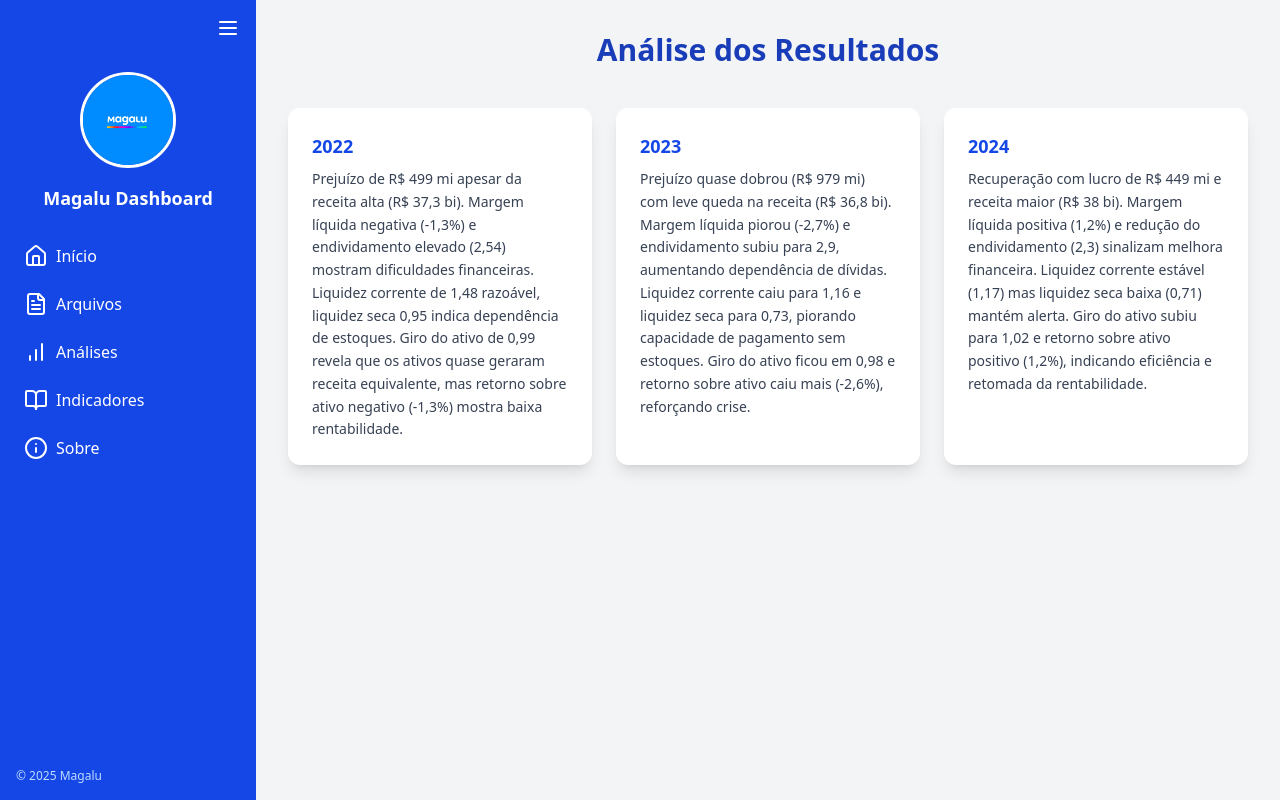
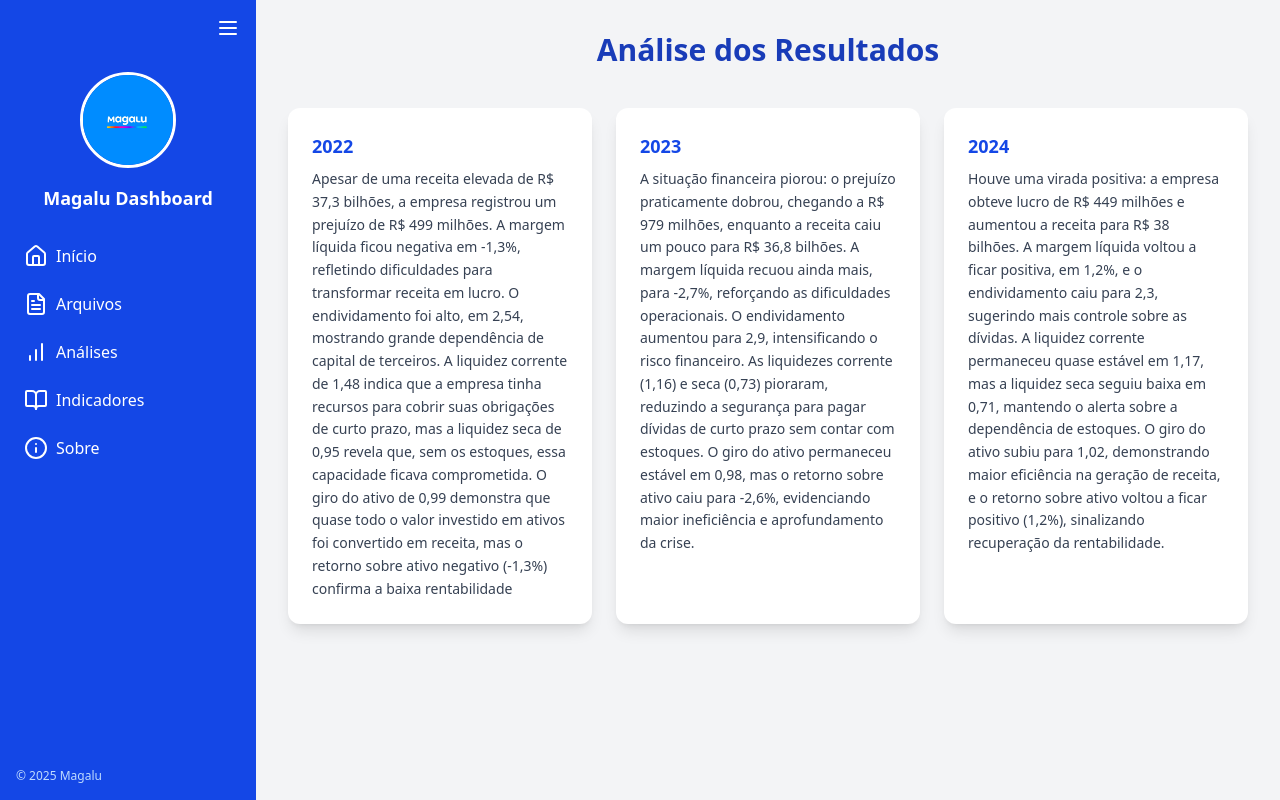
Before and after one commit to RicardoMorato/dashboard-contabil-magalu, a Next.js app: page /analises in a window 1280 px wide. Built offline with nearby package versions, Linux system fonts and the light colour scheme.

Commit message:
feat: otimizar o relatório do dashboard

```diff
--- a/src/app/analises/page.tsx
+++ b/src/app/analises/page.tsx
@@ -9,30 +9,47 @@
         <div className="bg-white rounded-xl shadow-lg p-6">
           <h3 className="text-lg font-semibold mb-2 text-blue-700">2022</h3>
           <p className="text-gray-700 text-sm leading-relaxed">
-            Prejuízo de R$ 499 mi apesar da receita alta (R$ 37,3 bi).
-            Margem líquida negativa (-1,3%) e endividamento elevado (2,54) mostram dificuldades financeiras.
-            Liquidez corrente de 1,48 razoável, liquidez seca 0,95 indica dependência de estoques.
-            Giro do ativo de 0,99 revela que os ativos quase geraram receita equivalente, mas retorno sobre ativo negativo (-1,3%) mostra baixa rentabilidade.
+            Apesar de uma receita elevada de R$ 37,3 bilhões, a empresa
+            registrou um prejuízo de R$ 499 milhões. A margem líquida ficou
+            negativa em -1,3%, refletindo dificuldades para transformar receita
+            em lucro. O endividamento foi alto, em 2,54, mostrando grande
+            dependência de capital de terceiros. A liquidez corrente de 1,48
+            indica que a empresa tinha recursos para cobrir suas obrigações de
+            curto prazo, mas a liquidez seca de 0,95 revela que, sem os
+            estoques, essa capacidade ficava comprometida. O giro do ativo de
+            0,99 demonstra que quase todo o valor investido em ativos foi
+            convertido em receita, mas o retorno sobre ativo negativo (-1,3%)
+            confirma a baixa rentabilidade
           </p>
         </div>
 
         <div className="bg-white rounded-xl shadow-lg p-6">
           <h3 className="text-lg font-semibold mb-2 text-blue-700">2023</h3>
           <p className="text-gray-700 text-sm leading-relaxed">
-            Prejuízo quase dobrou (R$ 979 mi) com leve queda na receita (R$ 36,8 bi).
-            Margem líquida piorou (-2,7%) e endividamento subiu para 2,9, aumentando dependência de dívidas.
-            Liquidez corrente caiu para 1,16 e liquidez seca para 0,73, piorando capacidade de pagamento sem estoques.
-            Giro do ativo ficou em 0,98 e retorno sobre ativo caiu mais (-2,6%), reforçando crise.
+            A situação financeira piorou: o prejuízo praticamente dobrou,
+            chegando a R$ 979 milhões, enquanto a receita caiu um pouco para R$
+            36,8 bilhões. A margem líquida recuou ainda mais, para -2,7%,
+            reforçando as dificuldades operacionais. O endividamento aumentou
+            para 2,9, intensificando o risco financeiro. As liquidezes corrente
+            (1,16) e seca (0,73) pioraram, reduzindo a segurança para pagar
+            dívidas de curto prazo sem contar com estoques. O giro do ativo
+            permaneceu estável em 0,98, mas o retorno sobre ativo caiu para
+            -2,6%, evidenciando maior ineficiência e aprofundamento da crise.
           </p>
         </div>
 
         <div className="bg-white rounded-xl shadow-lg p-6">
           <h3 className="text-lg font-semibold mb-2 text-blue-700">2024</h3>
           <p className="text-gray-700 text-sm leading-relaxed">
-            Recuperação com lucro de R$ 449 mi e receita maior (R$ 38 bi).
-            Margem líquida positiva (1,2%) e redução do endividamento (2,3) sinalizam melhora financeira.
-            Liquidez corrente estável (1,17) mas liquidez seca baixa (0,71) mantém alerta.
-            Giro do ativo subiu para 1,02 e retorno sobre ativo positivo (1,2%), indicando eficiência e retomada da rentabilidade.
+            Houve uma virada positiva: a empresa obteve lucro de R$ 449 milhões
+            e aumentou a receita para R$ 38 bilhões. A margem líquida voltou a
+            ficar positiva, em 1,2%, e o endividamento caiu para 2,3, sugerindo
+            mais controle sobre as dívidas. A liquidez corrente permaneceu quase
+            estável em 1,17, mas a liquidez seca seguiu baixa em 0,71, mantendo
+            o alerta sobre a dependência de estoques. O giro do ativo subiu para
+            1,02, demonstrando maior eficiência na geração de receita, e o
+            retorno sobre ativo voltou a ficar positivo (1,2%), sinalizando
+            recuperação da rentabilidade.
           </p>
         </div>
       </div>
```
